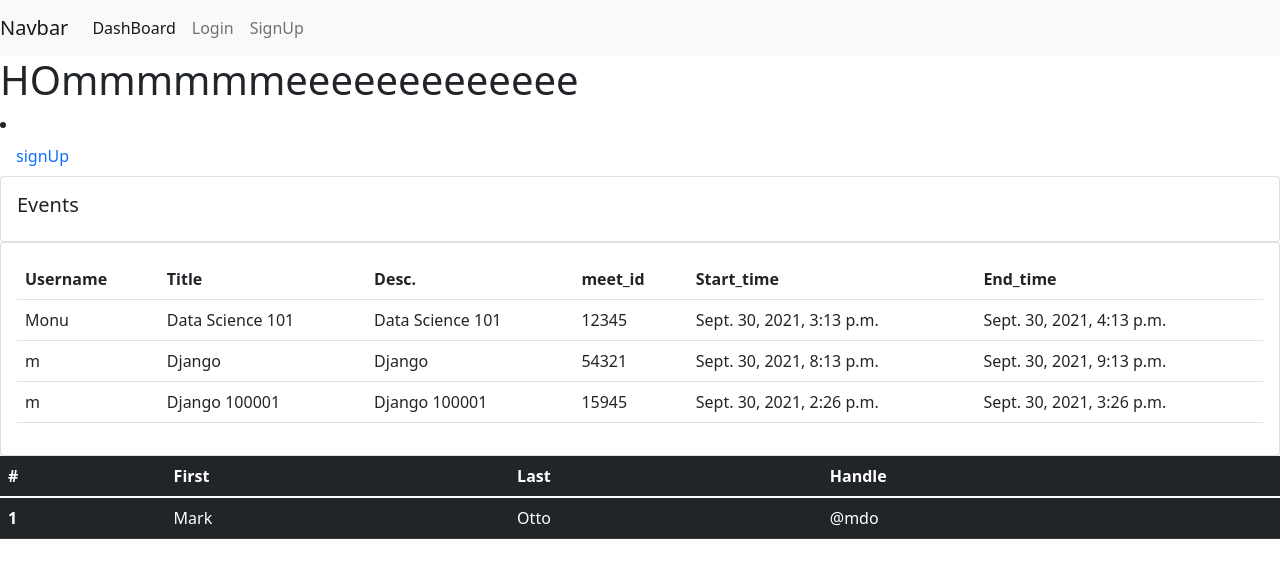
After one commit to iam-monu/Calendar-1, a Django app: template users/templates/users/home.html in a window 1280 px wide. The commit adds this page. Shown: the top 578 px of the page. Run offline with Django 3.2, Linux system fonts and the light colour scheme; the template is opened without the code that fills it: values that come from a table or form of the project are taken from there, others are empty; data comes from the database, SQL or seed files in the repository; both versions use the stored data as it was after the commit.

Commit message:
added models for events and ind. user

```diff
--- a/calendarr/settings.py
+++ b/calendarr/settings.py
@@ -122,7 +122,7 @@ USE_TZ = True
 STATIC_URL = '/static/'
 STATIC_ROOT =os.path.join(BASE_DIR,'static')
 STATIC_DIR ={
-    os.path.join(BASE_DIR,'static')
+    os.path.join(BASE_DIR,'users/static')
 }
 # Default primary key field type
 # https://docs.djangoproject.com/en/3.2/ref/settings/#default-auto-field
--- a/users/admin.py
+++ b/users/admin.py
@@ -1,5 +1,6 @@
 from django.contrib import admin
 from .models import Events #EventName
+from .models import Customer
 
 
 class AdminDashboard(admin.ModelAdmin):
@@ -9,3 +10,4 @@ class AdminDashboard(admin.ModelAdmin):
 
 # Register your models here.
 admin.site.register(Events, AdminDashboard)
+admin.site.register(Customer)
--- a/users/models.py
+++ b/users/models.py
@@ -2,11 +2,17 @@ from django.db import models
 from django.utils import timezone
 from django.contrib.auth.models import User
 
-# Create your models here.
+class Customer(models.Model):
+    name = models.CharField(max_length=100, null=True)
+    email =models.EmailField(null=True)
+
+    def __str__(self):
+        return self.name
+
 
 class Events(models.Model):
-    user = models.ForeignKey(User, on_delete=models.CASCADE, default='1')
-    title = models.CharField(max_length=100)
+    user = models.ForeignKey(Customer, on_delete=models.CASCADE,null=True)
+    title = models.CharField(max_length=100,null=True)
     meet_id = models.CharField(max_length=5, unique=True)
     description = models.TextField(max_length=250, default='')
     start_time = models.DateTimeField(default=timezone.now)
@@ -14,3 +20,8 @@ class Events(models.Model):
 
     def __str__(self):
         return self.title
+
+#Related Set Examples
+#
+# parent=Customer.objects.first()
+# parent.events_set.all()
--- a/users/templates/base.html
+++ b/users/templates/users/base.html
@@ -7,24 +7,13 @@
 
     <!-- Bootstrap CSS -->
     <link href="https://cdn.jsdelivr.net/npm/bootstrap@5.1.1/dist/css/bootstrap.min.css" rel="stylesheet" integrity="sha384-F3w7mX95PdgyTmZZMECAngseQB83DfGTowi0iMjiWaeVhAn4FJkqJByhZMI3AhiU" crossorigin="anonymous">
-
+    <script rel="stylesheet" href="/static/main.js"> </script>
     <title>Hello, world!</title>
   </head>
   <body>
-  <div class="container">
-      <ul class="nav justify-content-center">
-      <li class="nav-item">
-        <a class="nav-link active" aria-current="page" href="{% url 'home' %}">DashBoard</a>
-      </li>
-      <li class="nav-item">
-        <a class="nav-link" href="{% url 'login_view' %}">Login</a>
-      </li>
-      <li class="nav-item">
-        <a class="nav-link" href="#">signUp</a>
-      </li>
+  {% include 'users/navbar.html' %}
+<!--  <input type="hidden" id="'csrf" value="{{csrf_token}}">-->
 
-      </ul>
-  </div>
 
   {% block body%}{% endblock body%}
 
--- /dev/null
+++ b/users/templates/users/home.html
@@ -0,0 +1,62 @@
+{% extends 'users/base.html'%}
+{% block body%}
+
+  <h1>HOmmmmmmeeeeeeeeeeeee</h1>
+<li class="nav-item">
+        <a class="nav-link" href="{% url 'login_view' %}">signUp</a>
+      </li>
+<div class="row">
+    <div class="col-md">
+        <div class="card card-body">
+            <h5>Events</h5>
+
+        </div>
+        <div class="card card-body">
+            <table class="table">
+                <tr>
+                    <th>Username</th>
+                    <th>Title</th>
+                    <th>Desc.</th>
+                    <th>meet_id</th>
+                    <th>Start_time</th>
+                    <th>End_time</th>
+                </tr>
+                {% for i in events %}
+                <tr>
+                    <td>{{i.user}}</td>
+                    <td>{{i.title}}</td>
+                    <td>{{i.description}}</td>
+                    <td>{{i.meet_id}}</td>
+                    <td>{{i.start_time}}</td>
+                    <td>{{i.end_time}}</td>
+                </tr>
+                {% endfor %}
+
+            </table>
+        </div>
+    </div>
+</div>
+
+
+<table class="table table-dark">
+  <thead>
+    <tr>
+      <th scope="col">#</th>
+      <th scope="col">First</th>
+      <th scope="col">Last</th>
+      <th scope="col">Handle</th>
+    </tr>
+  </thead>
+  <tbody>
+    <tr>
+      <th scope="row">1</th>
+      <td>Mark</td>
+      <td>Otto</td>
+      <td>@mdo</td>
+    </tr>
+
+
+  </tbody>
+</table>
+
+{% endblock body%}
--- /dev/null
+++ b/users/templates/users/navbar.html
@@ -0,0 +1,16 @@
+
+
+<nav class="navbar navbar-expand-lg navbar-light bg-light">
+  <a class="navbar-brand" href="#">Navbar</a>
+  <button class="navbar-toggler" type="button" data-toggle="collapse" data-target="#navbarNavAltMarkup" aria-controls="navbarNavAltMarkup" aria-expanded="false" aria-label="Toggle navigation">
+    <span class="navbar-toggler-icon"></span>
+  </button>
+  <div class="collapse navbar-collapse" id="navbarNavAltMarkup">
+    <div class="navbar-nav">
+      <a class="nav-item nav-link active" href="{% url 'home' %}">DashBoard </a>
+      <a class="nav-item nav-link" href="{% url 'login_view' %}">Login </a>
+      <a class="nav-item nav-link" href="">SignUp</a>
+
+    </div>
+  </div>
+</nav>
--- a/users/templates/register.html
+++ b/users/templates/users/register.html
@@ -1,4 +1,4 @@
-{% extends 'base.html'%}
+{% extends 'users/base.html'%}
 {% block body%}
 
   <section class="vh-100 gradient-custom">
--- a/users/urls.py
+++ b/users/urls.py
@@ -8,5 +8,6 @@ urlpatterns = [
     path('', home, name='home'),
     path('login/', login_views, name='login_view'),
     path('register/', register_views, name='register_views'),
+    path('customer_event/', customer_event, name='customer_event'),
 
 ]
```
Also changed, not shown: users/static/users/main.js (added, +26 -0 lines), users/templates/home.html (deleted, +0 -9 lines), users/templates/users/customerevent.html (added, +37 -0 lines), users/templates/users/login.html (renamed from users/templates/login.html, +14 -8 lines), users/views.py (+13 -3 lines), users/views_api.py (+4 -4 lines), db.sqlite3, users/migrations/0001_initial.py, users/migrations/0002_alter_events_user.py (added), users/migrations/0003_alter_events_user.py (added).
